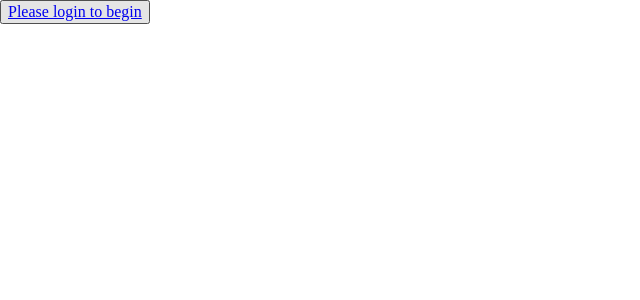
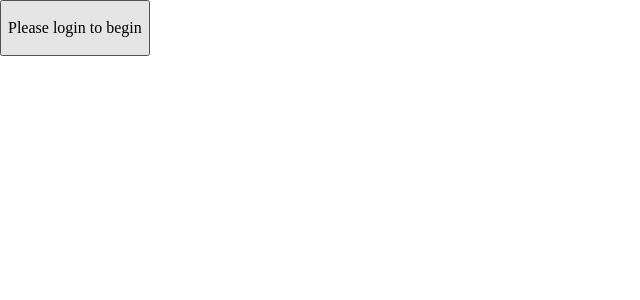
Before and after one commit to DanBlakeNZ/spotify-clone-v2, a React app: page / in a window 1280 px wide. Shown: the top 300 px of the page, without its empty margins (0-640 px from the left). Built offline with nearby package versions, Linux system fonts and the light colour scheme.

Commit message:
work on getting login popup

```diff
--- a/src/components/LoginPage.js
+++ b/src/components/LoginPage.js
@@ -1,16 +1,18 @@
 import React, { Component } from "react";
 
-const env = process.env.NODE_ENV || "dev";
+const env = process.env.NODE_ENV || "development";
+const baseurl = env === "development" ? "http://localhost:3000" : "https://spotify-clone-dblakenz.herokuapp.com";
 
 class LoginPage extends Component {
   render() {
-    let loginUrl =
-      env === "dev" ? "http://localhost:3000/api/login" : "https://spotify-clone-dblakenz.herokuapp.com/api/login";
+    const handleLogin = () => {
+      window.open(baseurl + "/api/login", "_blank", "width=520, height=500");
+    };
 
     return (
       <div>
-        <button>
-          <a href={loginUrl}>Please login to begin</a>
+        <button onClick={handleLogin}>
+          <p>Please login to begin</p>
         </button>
       </div>
     );
--- /dev/null
+++ b/src/components/LoginSuccess.js
@@ -0,0 +1,16 @@
+import React, { Component } from "react";
+
+class LoginSuccess extends Component {
+  componentDidMount() {
+    window.opener.location.reload(false);
+  }
+  render() {
+    return (
+      <div>
+        <p>Login successful</p>
+      </div>
+    );
+  }
+}
+
+export default LoginSuccess;
--- a/src/routers/AppRouter.js
+++ b/src/routers/AppRouter.js
@@ -5,6 +5,7 @@ import LoginPage from "../components/LoginPage";
 import NotFoundPage from "../components/NotFoundPage";
 import BrowsePage from "../components/BrowsePage";
 import { PrivateRoute } from "./PrivateRoute";
+import LoginSuccess from "../components/LoginSuccess";
 
 export const history = createBrowserHistory();
 
@@ -13,6 +14,7 @@ const AppRouter = () => (
     <div>
       <Switch>
         <Route path="/" component={LoginPage} exact={true} />
+        <Route path="/loginsuccess" component={LoginSuccess} />
         <PrivateRoute path="/browse" component={BrowsePage} />
         <Route component={NotFoundPage} />
       </Switch>
```
Also changed, not shown: public/dist/bundle.js, 1 other file (tests, documents, lock files or other folders).
